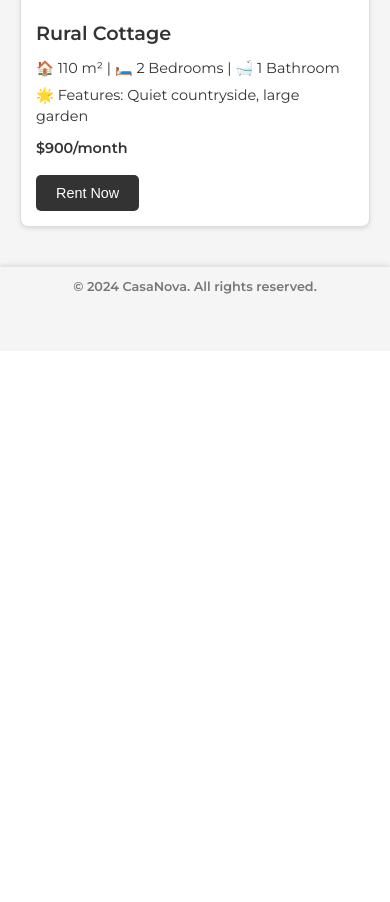
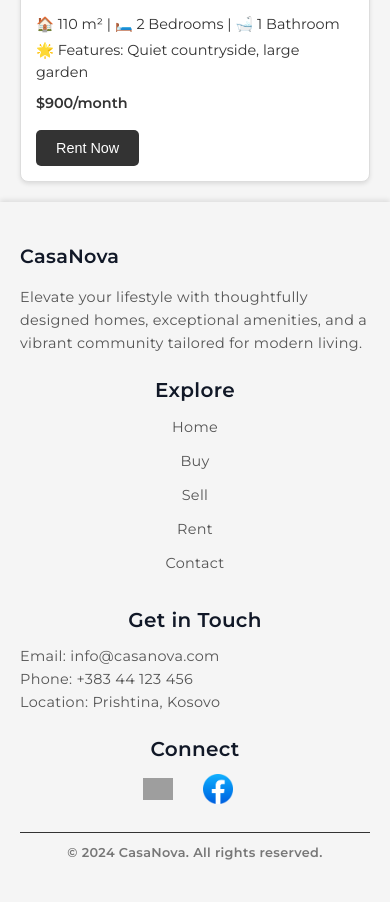
Before and after one commit to FlorentLatifi/CasaNova, a PHP site: page /buy.htm in a window 390 px wide. Shown: the part 4403-5305 px from the top of the page. Before the commit the page ends 4697 px from the top, so only its background shows below. Run offline with PHP 8.4, Linux system fonts and the light colour scheme; grey boxes are pictures that could not be loaded.

Commit message:
responsive2

```diff
--- a/buy.css
+++ b/buy.css
@@ -348,13 +348,119 @@ input:focus {
   background-color: #e0e0e0;
 }
 
-footer {
-  height: 10vh;
+.site-footer {
+  box-shadow: 0 -2px 5px rgba(0, 0, 0, 0.1); /* Subtle shadow at the top */
+  padding-top: 20px;
+  background-color: #f5f5f5;
+
+  color: #111827;
+  padding: 40px 20px;
+  font-family: "Montserrat", serif;
+  line-height: 1.5;
+  letter-spacing: 0.02em;
+}
+
+.footer-wrapper {
+  display: flex;
+  flex-wrap: wrap;
+  justify-content: space-between;
+  gap: 20px;
+}
+
+.footer-section {
+  flex: 1;
+  min-width: 200px;
+}
+
+.footer-section h3,
+.footer-section h4 {
+  font-size: 1.2rem;
+  margin-bottom: 15px;
+  color: #111827;
+}
+
+.footer-section p {
+  line-height: 1.6;
+  font-size: 0.9rem;
+  color: #555;
+  font-weight: 400;
+}
+
+.footer-section ul {
+  list-style: none;
+  padding: 0;
+}
+
+.footer-section ul li {
+  margin-bottom: 10px;
+  text-align: center;
+}
+
+.footer-section ul li a {
+  color: #555;
+  font-weight: 400;
+  text-decoration: none;
+  font-size: 0.9rem;
+  transition: color 0.3s ease;
+}
+
+.footer-section ul li a:hover {
+  color: #777;
+}
+
+.social-links a {
+  color: #ffffff;
+  margin-right: 15px;
+  font-size: 1.2rem;
+  transition: color 0.3s ease;
+}
+
+.social-links a:hover {
+  color: #777;
+}
+
+.footer-bottom {
   font-weight: bold;
   text-align: center;
   margin-top: 20px;
-  box-shadow: 0 -2px 5px rgba(0, 0, 0, 0.1);
+  border-top: 1px solid #333;
   padding-top: 10px;
   font-size: 0.8rem;
   color: #777;
 }
+
+/* Styling for the social section */
+.footer-section h4 {
+  font-size: 20px;
+  text-align: center;
+  margin-bottom: 10px;
+}
+
+.social-links {
+  display: flex;
+  justify-content: center;
+  align-items: center;
+  gap: 15px; /* Space between icons */
+}
+
+.social-icon {
+  width: 30px; /* Uniform size for all icons */
+  height: 30px; /* Keep the same height */
+  object-fit: contain; /* Ensures images scale properly */
+}
+
+@media (max-width: 570px) {
+  .header {
+    display: flex;
+    flex-direction: column;
+
+    align-items: center;
+  }
+  .navbar {
+    display: none;
+  }
+  .footer-wrapper {
+    flex-direction: column;
+    gap: 20px;
+  }
+}
--- a/buy.htm
+++ b/buy.htm
@@ -20,11 +20,9 @@
           <li><a href="index.html">Home</a></li>
           <li><a href="index.html#footer">Contact Us</a></li>
           <li><a href="index.html#intro">About Us</a></li>
+          <li><a href="login.html" class="btn navbar-login">Log In</a></li>
+          <li><a href="signup.html" class="btn navbar-login">Sign Up</a></li>
         </ul>
-        <div class="navbar-login">
-          <a href="login.html" class="btn">Log In</a>
-          <a href="signup.html" class="btn">Sign Up</a>
-        </div>
       </nav>
     </header>
 
@@ -185,10 +183,54 @@
       </div>
     </section>
 
-    <footer>
+    <footer class="site-footer" id="footer">
+      <div class="footer-wrapper">
+        <div class="footer-section about">
+          <h3>CasaNova</h3>
+          <p>
+            Elevate your lifestyle with thoughtfully designed homes, exceptional
+            amenities, and a vibrant community tailored for modern living.
+          </p>
+        </div>
+
+        <div class="footer-section links">
+          <h4>Explore</h4>
+          <ul>
+            <li><a href="#intro" class="scroll-to-top">Home</a></li>
+            <li><a href="#">Buy</a></li>
+            <li><a href="#">Sell</a></li>
+            <li><a href="#">Rent</a></li>
+            <li><a href="#">Contact</a></li>
+          </ul>
+        </div>
+
+        <div class="footer-section contact">
+          <h4>Get in Touch</h4>
+          <p>Email: info@casanova.com</p>
+          <p>Phone: +383 44 123 456</p>
+          <p>Location: Prishtina, Kosovo</p>
+        </div>
+
+        <div class="footer-section social">
+          <h4>Connect</h4>
+          <div class="social-links">
+            <a href="https://www.instagram.com/">
+              <img src="fotot/insta.webp" alt="Instagram" class="social-icon" />
+            </a>
+            <a href="https://www.facebook.com/">
+              <img
+                src="fotot/facebook.png"
+                alt="Facebook"
+                class="social-icon"
+              />
+            </a>
+          </div>
+        </div>
+      </div>
       <div class="footer-bottom">
         <p>&copy; 2024 CasaNova. All rights reserved.</p>
       </div>
+      <div></div>
     </footer>
 
     <!-- JavaScript -->
```
